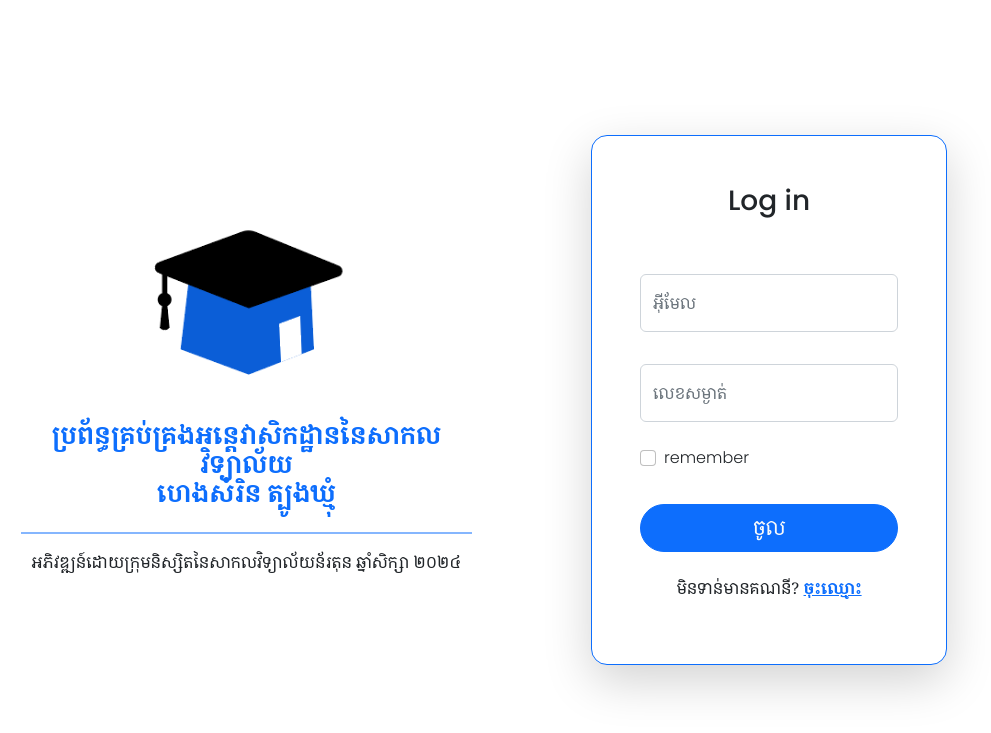
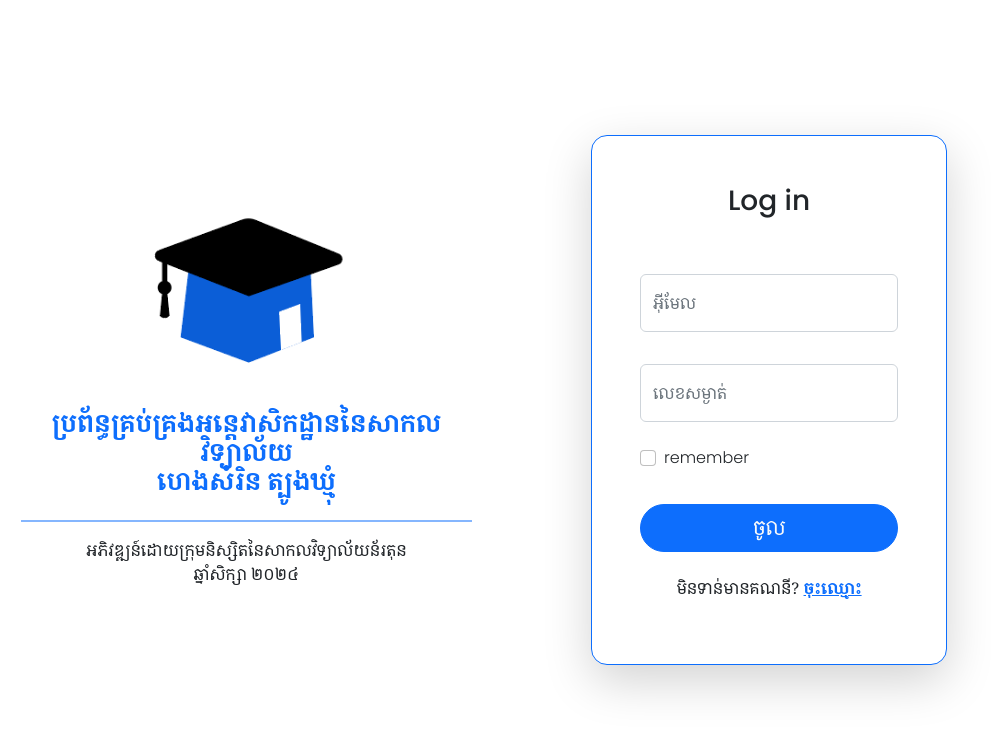
Before and after one commit to Rathnachh/sarana, a PHP site: page /sarana/ in a window 1280 px wide. Shown: the top 733 px of the page, without its empty margins (156-1147 px from the left). Run offline with PHP 8.4, Linux system fonts and the light colour scheme; some libraries are stand-ins or nearby versions.

Commit message:
login page

```diff
--- a/index.php
+++ b/index.php
@@ -46,7 +46,7 @@ if (isset($_SESSION['emp_role']) && isset($_SESSION['emp_id'])) {
                         </div>
                         <h4 class=" my-4 kh-text text-center fw-bold text-primary">ប្រព័ន្ធគ្រប់គ្រងអន្តេវាសិកដ្ឋាននៃសាកលវិទ្យាល័យ <br>ហេងសំរិន ត្បូងឃ្មុំ </h4>
                         <hr class="border border-primary border-1 opacity-50">
-                        <p class="text-dark kh-text text-center">អភិវឌ្ឍន៍ដោយក្រុមនិស្សិតនៃសាកលវិទ្យាល័យន័រតុន ឆ្នាំសិក្សា ២០២៤</p>
+                        <p class="text-dark kh-text text-center">អភិវឌ្ឍន៍ដោយក្រុមនិស្សិតនៃសាកលវិទ្យាល័យន័រតុន <br> ឆ្នាំសិក្សា ២០២៤</p>
 
                         <div class="text-center d-flex align-items-center gap-2 ">
                             <!-- <svg xmlns="http://www.w3.org/2000/svg" width="48" height="48" fill="currentColor" class="bi bi-grip-horizontal" viewBox="0 0 16 16">
```
